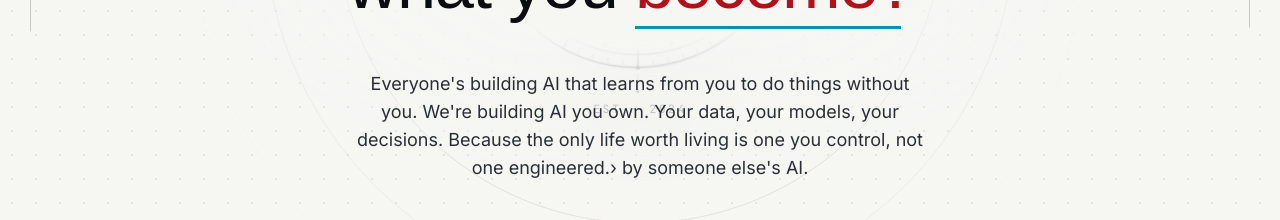
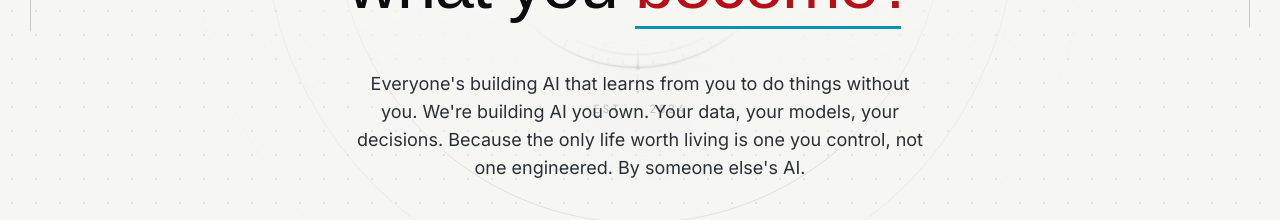
Before and after one commit to FlashbackAi/OwnedIntelligence, a Next.js app: page / in a window 1280 px wide. Shown: the part 481-701 px from the top of the page. Built offline with nearby package versions, Linux system fonts and the light colour scheme; a web font is replaced by a local one.

Commit message:
fix: remove stray glyph and tighten hero subline punctuation

```diff
--- a/components/sections/HeroCinematic.tsx
+++ b/components/sections/HeroCinematic.tsx
@@ -434,7 +434,7 @@ export default function HeroCinematic() {
               Everyone&apos;s building AI that learns from you to do things
               without you. We&apos;re building AI you own. Your data, your
               models, your decisions. Because the only life worth living is one
-              you control, not one engineered.› by someone else&apos;s AI.
+              you control, not one engineered. By someone else&apos;s AI.
             </p>
 
             <div
```
